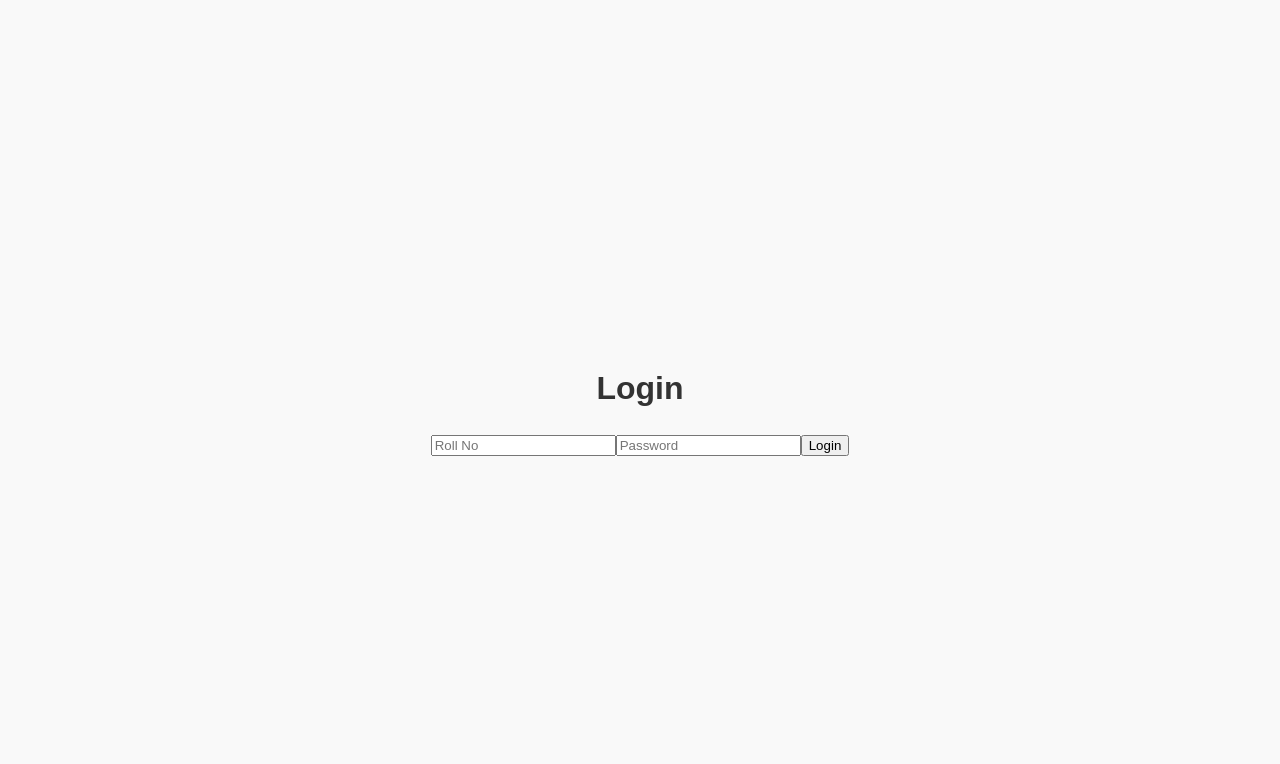
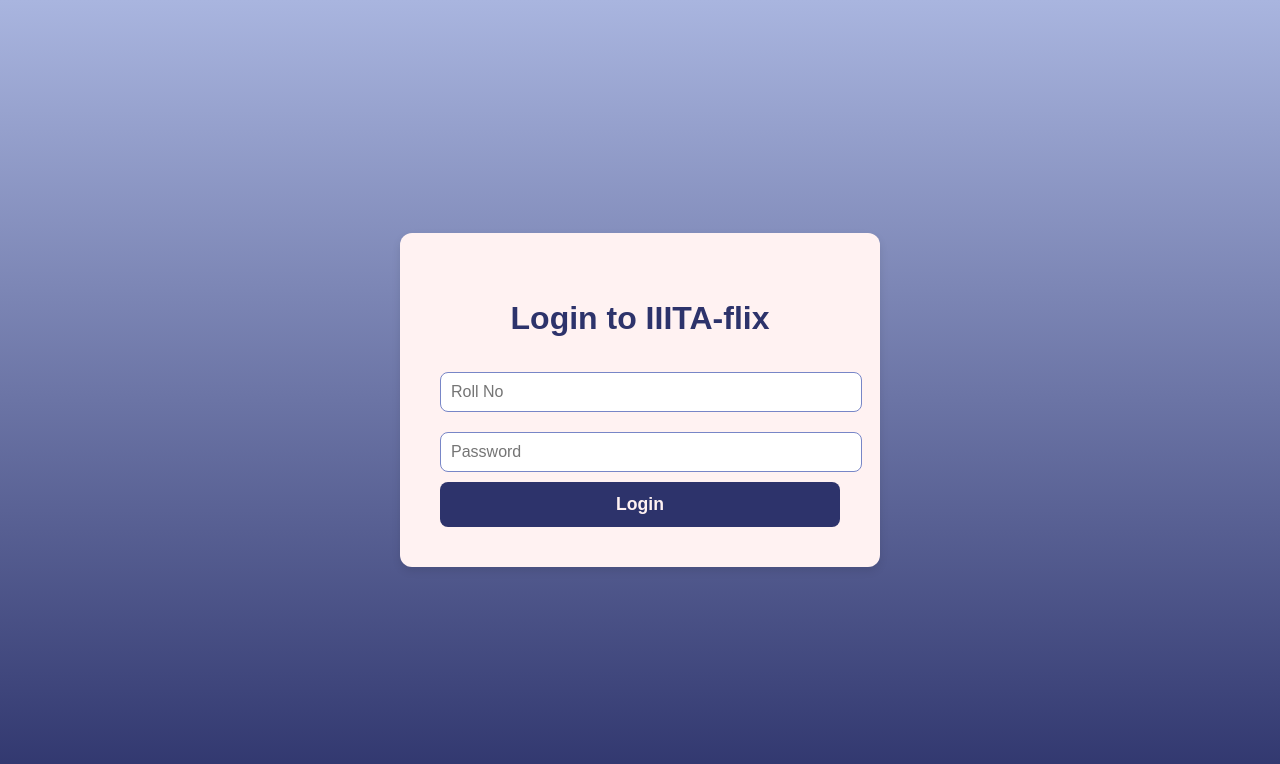
Before and after one commit to jot-s-bindra/IIITA--flix-, a React (Vite) app: page /login in a window 1280 px wide. Shown: the top 764 px of the page. Built offline with nearby package versions, Linux system fonts and the light colour scheme.

Commit message:
ready for deployment

```diff
--- a/src/App.jsx
+++ b/src/App.jsx
@@ -5,6 +5,7 @@ import Feed from './pages/Feed';
 import Watch from './pages/Watch';
 import Upload from './pages/Upload';
 import Login from './pages/Login';
+import LandingPage from './pages/LandingPage';
 import React from 'react';
 import { isAuthenticated } from './utils/auth';
 
@@ -29,7 +30,7 @@ const App = () => {
     return (
         <Router>
             <Routes>
-                <Route path="/" element={<h1 className="welcome-message">Welcome to IIITA-flix</h1>} />
+                <Route path="/" element={<LandingPage />} />
                 <Route path="/login" element={<Login />} />
                 <Route path="/:userId/feed" element={<ProtectedRoute element={<Feed />} />} />
                 <Route path="/:userId/watch/:videoId" element={<ProtectedRoute element={<Watch />} />} />
--- a/src/components/UploadForm.jsx
+++ b/src/components/UploadForm.jsx
@@ -11,7 +11,6 @@ const UploadForm = ({
 }) => {
   return (
     <div className="upload-container">
-      <h1>Upload a Video</h1>
       <form onSubmit={handleSubmit} className="upload-form">
         <div>
           <label>Video Title:</label>
--- a/src/components/VideoUploader.js
+++ b/src/components/VideoUploader.js
@@ -1,7 +1,5 @@
-// src/components/VideoUploader.js
 import axios from 'axios'
 
-// Validate video duration (≤ 15 minutes)
 export const validateVideo = (file) => {
   return new Promise((resolve, reject) => {
     const video = document.createElement('video')
@@ -18,7 +16,6 @@ export const validateVideo = (file) => {
   })
 }
 
-// Upload video to AWS S3 using the Pre-signed URL
 export const uploadToS3 = async (file, presignedUrl) => {
   try {
     await axios.put(presignedUrl, file, {
--- /dev/null
+++ b/src/pages/LandingPage.jsx
@@ -0,0 +1,47 @@
+import React from 'react';
+import { Link } from 'react-router-dom';
+
+const Home = () => {
+    return (
+        <div style={{
+            height: '100vh',
+            display: 'flex',
+            justifyContent: 'center',
+            alignItems: 'center',
+            background: 'linear-gradient(to bottom, #FFF2F2, #A9B5DF)',
+            color: '#2D336B',
+            fontFamily: 'Arial, sans-serif'
+        }}>
+            <div style={{
+                textAlign: 'center',
+                padding: '40px',
+                borderRadius: '12px',
+                backgroundColor: '#FFF2F2',
+                boxShadow: '0 4px 8px rgba(0, 0, 0, 0.1)',
+                maxWidth: '600px'
+            }}>
+                <h1 style={{ fontSize: '2.5em', marginBottom: '20px', color: '#2D336B' }}>Welcome to IIITA-flix</h1>
+                <p style={{ fontSize: '1.2em', color: '#7886C7' }}>
+                    IIITA-flix is an exclusive platform developed for the Acoustics and Media Society (AMS) of IIIT Allahabad.
+                    It serves as a centralized repository for accessing college videos, ensuring that IIITA students have
+                    seamless and secure access to their media content.
+                </p>
+                <Link to="/login" style={{
+                    display: 'inline-block',
+                    marginTop: '20px',
+                    padding: '10px 20px',
+                    borderRadius: '8px',
+                    backgroundColor: '#2D336B',
+                    color: '#FFF2F2',
+                    textDecoration: 'none',
+                    fontWeight: 'bold',
+                    fontSize: '1.1em'
+                }}>
+                    Login to Continue
+                </Link>
+            </div>
+        </div>
+    );
+};
+
+export default Home;
--- a/src/pages/Login.jsx
+++ b/src/pages/Login.jsx
@@ -15,13 +15,71 @@ const Login = () => {
     };
 
     return (
-        <div>
-            <h1>Login</h1>
-            <form onSubmit={handleSubmit}>
-                <input type="text" placeholder="Roll No" value={uid} onChange={(e) => setUid(e.target.value)} />
-                <input type="password" placeholder="Password" value={pwd} onChange={(e) => setPwd(e.target.value)} />
-                <button type="submit">Login</button>
-            </form>
+        <div style={{
+            height: '100vh',
+            display: 'flex',
+            justifyContent: 'center',
+            alignItems: 'center',
+            background: 'linear-gradient(to bottom, #A9B5DF, #2D336B)',
+            fontFamily: 'Arial, sans-serif'
+        }}>
+            <div style={{
+                textAlign: 'center',
+                padding: '40px',
+                borderRadius: '12px',
+                backgroundColor: '#FFF2F2',
+                boxShadow: '0 4px 8px rgba(0, 0, 0, 0.1)',
+                maxWidth: '400px',
+                width: '100%'
+            }}>
+                <h1 style={{ fontSize: '2em', marginBottom: '20px', color: '#2D336B' }}>Login to IIITA-flix</h1>
+                <form onSubmit={handleSubmit}>
+                    <input
+                        type="text"
+                        placeholder="Roll No"
+                        value={uid}
+                        onChange={(e) => setUid(e.target.value)}
+                        style={{
+                            width: '100%',
+                            padding: '10px',
+                            margin: '10px 0',
+                            border: '1px solid #7886C7',
+                            borderRadius: '8px',
+                            fontSize: '1em'
+                        }}
+                    />
+                    <input
+                        type="password"
+                        placeholder="Password"
+                        value={pwd}
+                        onChange={(e) => setPwd(e.target.value)}
+                        style={{
+                            width: '100%',
+                            padding: '10px',
+                            margin: '10px 0',
+                            border: '1px solid #7886C7',
+                            borderRadius: '8px',
+                            fontSize: '1em'
+                        }}
+                    />
+                    <button
+                        type="submit"
+                        style={{
+                            width: '100%',
+                            padding: '12px',
+                            borderRadius: '8px',
+                            border: 'none',
+                            backgroundColor: '#2D336B',
+                            color: '#FFF2F2',
+                            fontSize: '1.1em',
+                            fontWeight: 'bold',
+                            cursor: 'pointer'
+                        }}
+                    >
+                        Login
+                    </button>
+                </form>
+            </div>
         </div>
     );
 };
--- a/src/pages/Upload.jsx
+++ b/src/pages/Upload.jsx
@@ -1,105 +1,116 @@
-// src/pages/Upload.jsx
-import React, { useState } from 'react'
-import { useParams } from 'react-router-dom'
-import UploadForm from '../components/UploadForm'
-import { validateVideo, uploadToS3 } from '../components/VideoUploader'
-import { getPresignedUrl } from '../services/uploadService'
-import '../css/upload.css'
-import '../css/global.css'
-import axios from 'axios'
+import React, { useState } from 'react';
+import { useParams } from 'react-router-dom';
+import UploadForm from '../components/UploadForm';
+import { validateVideo, uploadToS3 } from '../components/VideoUploader';
+import { getPresignedUrl } from '../services/uploadService';
+import '../css/upload.css';
+import '../css/global.css';
+import axios from 'axios';
 
 const notifyUploadService = async (userId, title, bucket) => {
   try {
-    const response = await axios.post('http://3.105.163.2:5000/api/upload-success', { // <-- Added http://
+    const response = await axios.post('http://3.105.163.2:5000/api/upload-success', {
       userId,
       title,
       bucket
-    })
-    console.log('Notification sent successfully:', response.data)
+    });
+    console.log('Notification sent successfully:', response.data);
   } catch (error) {
-    console.error('Error notifying upload service:', error)
+    console.error('Error notifying upload service:', error);
   }
-}
+};
 
 const Upload = () => {
-  const { userId } = useParams()
+  const { userId } = useParams();
 
-  const [title, setTitle] = useState('')
-  const [file, setFile] = useState(null)
-  const [message, setMessage] = useState('')
-  const [error, setError] = useState('')
-  const [isUploading, setIsUploading] = useState(false)
+  const [title, setTitle] = useState('');
+  const [file, setFile] = useState(null);
+  const [message, setMessage] = useState('');
+  const [error, setError] = useState('');
+  const [isUploading, setIsUploading] = useState(false);
 
   const handleFileChange = (e) => {
-    const selectedFile = e.target.files[0]
-    if (!selectedFile) return
+    const selectedFile = e.target.files[0];
+    if (!selectedFile) return;
 
     if (selectedFile.type !== 'video/mp4') {
-      setError('Only MP4 files are allowed.')
-      setFile(null)
-      return
+      setError('Only MP4 files are allowed.');
+      setFile(null);
+      return;
     }
 
-    setFile(selectedFile)
-    setError('')
-  }
+    setFile(selectedFile);
+    setError('');
+  };
 
   const handleTitleChange = (e) => {
-    setTitle(e.target.value)
-  }
+    setTitle(e.target.value);
+  };
 
   const handleSubmit = async (e) => {
-    e.preventDefault()
+    e.preventDefault();
 
     if (!file || !title) {
-      setError('Please select a video and enter a title.')
-      return
+      setError('Please select a video and enter a title.');
+      return;
     }
 
-    setIsUploading(true)
-    setError('')
-    setMessage('Checking video duration...')
+    setIsUploading(true);
+    setError('');
+    setMessage('Checking video duration...');
 
     try {
-      await validateVideo(file)
-      setMessage('Video check passed. Preparing upload...')
+      await validateVideo(file);
+      setMessage('Video check passed. Preparing upload...');
 
-      setMessage('Getting upload permission...')
-      const presignedUrl = await getPresignedUrl(title, file.type, userId)
+      const presignedUrl = await getPresignedUrl(title, file.type, userId);
+      setMessage('Uploading video to server...');
 
-      // Upload the Video to S3
-      setMessage('Uploading video to server...')
-      console.log('Uploading video to server...')
-      await uploadToS3(file, presignedUrl)
+      await uploadToS3(file, presignedUrl);
+      await notifyUploadService(userId, title, 'iiita-flix-temp');
 
-      await notifyUploadService(userId, title, 'iiita-flix-temp')
-
-      setMessage(`Success! Video "${title}" has been uploaded. 🎉`)
-
-      setFile(null)
-      setTitle('')
+      setMessage(`Success! Video "${title}" has been uploaded. 🎉`);
+      setFile(null);
+      setTitle('');
     } catch (err) {
-      setError(err.message || 'Error uploading video')
+      setError(err.message || 'Error uploading video');
     } finally {
-      setIsUploading(false)
+      setIsUploading(false);
     }
-  }
+  };
 
   return (
-    <>
-      <UploadForm
-        title={title}
-        file={file}
-        isUploading={isUploading}
-        handleTitleChange={handleTitleChange}
-        handleFileChange={handleFileChange}
-        handleSubmit={handleSubmit}
-      />
+    <div style={{
+      background: 'linear-gradient(to bottom, #A9B5DF, #2D336B)',
+      minHeight: '100vh',
+      display: 'flex',
+      justifyContent: 'center',
+      alignItems: 'center',
+      padding: '40px',
+      fontFamily: 'Arial, sans-serif'
+    }}>
+      <div style={{
+        backgroundColor: '#FFF2F2',
+        borderRadius: '12px',
+        padding: '30px',
+        width: '100%',
+        maxWidth: '600px',
+        boxShadow: '0 4px 8px rgba(0, 0, 0, 0.1)'
+      }}>
+        <h1 style={{ textAlign: 'center', color: '#2D336B', marginBottom: '20px' }}>Upload Your Video</h1>
+        <UploadForm
+          title={title}
+          file={file}
+          isUploading={isUploading}
+          handleTitleChange={handleTitleChange}
+          handleFileChange={handleFileChange}
+          handleSubmit={handleSubmit}
+        />
+        {error && <p style={{ color: '#B13C77', textAlign: 'center', marginTop: '10px' }}>{error}</p>}
+        {message && <p style={{ color: '#2D336B', textAlign: 'center', marginTop: '10px' }}>{message}</p>}
+      </div>
+    </div>
+  );
+};
 
-      {error && <p className="upload-error">{error}</p>}
-      {message && <p className="upload-message">{message}</p>}
-    </>
-  )
-}
-
-export default Upload
+export default Upload;
--- a/src/services/uploadService.js
+++ b/src/services/uploadService.js
@@ -1,6 +1,5 @@
 import axios from 'axios'
 
-// Request Pre-signed URL from Upload Service
 export const getPresignedUrl = async (title, fileType, userId) => {
   const response = await axios.post('http://3.105.163.2:5000/api/upload-url', { // <-- Added http://
     title,
```
Also changed, not shown: src/pages/Feed.css (+3 -13 lines), src/pages/Feed.jsx (+66 -16 lines), src/pages/Watch.jsx (+30 -11 lines).
